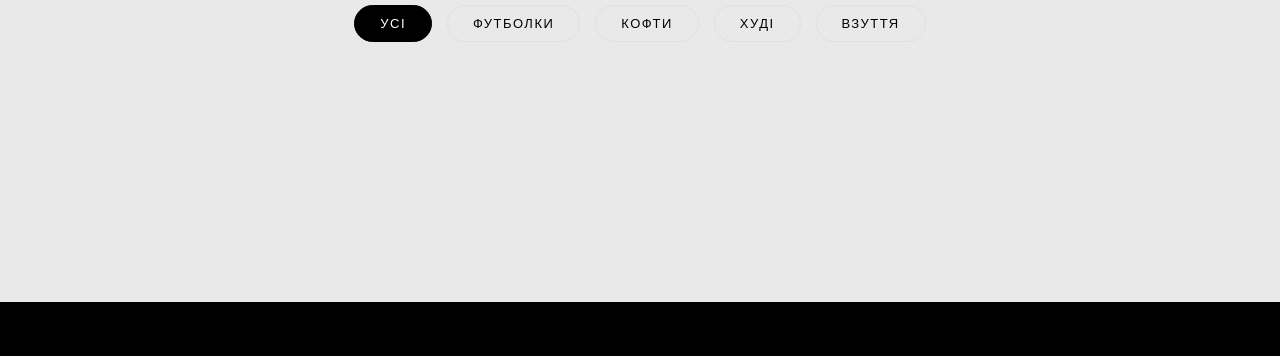
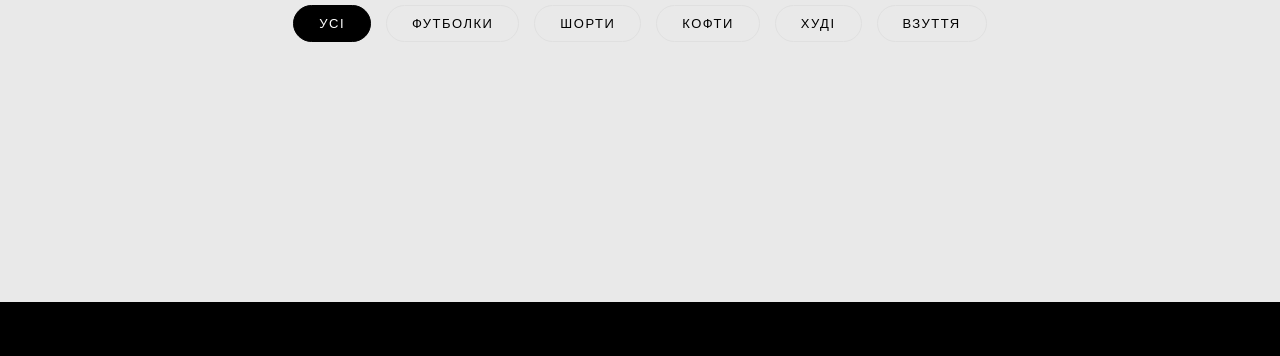
Before and after one commit to kublukua/kabluk, a plain HTML site: page catalog.html in a window 1280 px wide. Shown: the part 182-538 px from the top of the page. Drawn offline with Linux system fonts and the light colour scheme; no server answers.

Commit message:
шорти catalog.html

```diff
--- a/catalog.html
+++ b/catalog.html
@@ -437,6 +437,9 @@
         <button class="filter-btn" onclick="filterCatalog('Футболка', this)">
           Футболки
         </button>
+        <button class="filter-btn" onclick="filterCatalog('Шорти', this)">
+          Шорти
+        </button>
         <button class="filter-btn" onclick="filterCatalog('Кофта', this)">
           Кофти
         </button>
```
